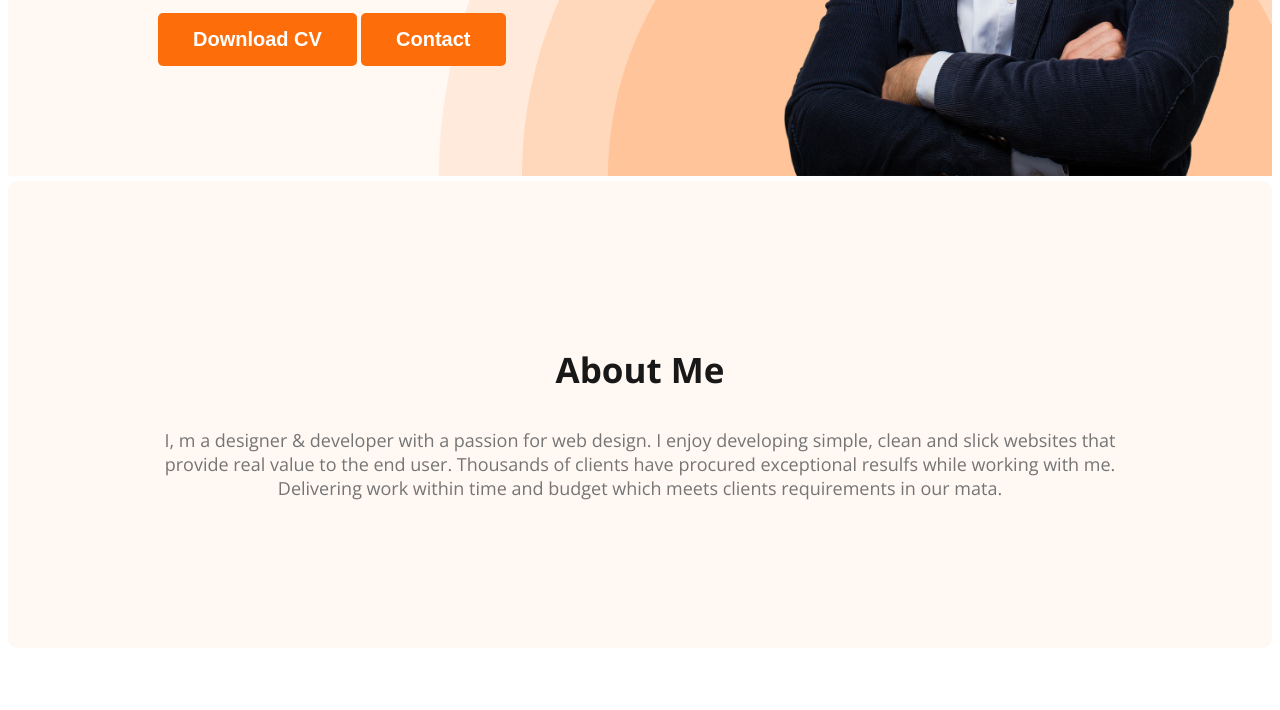
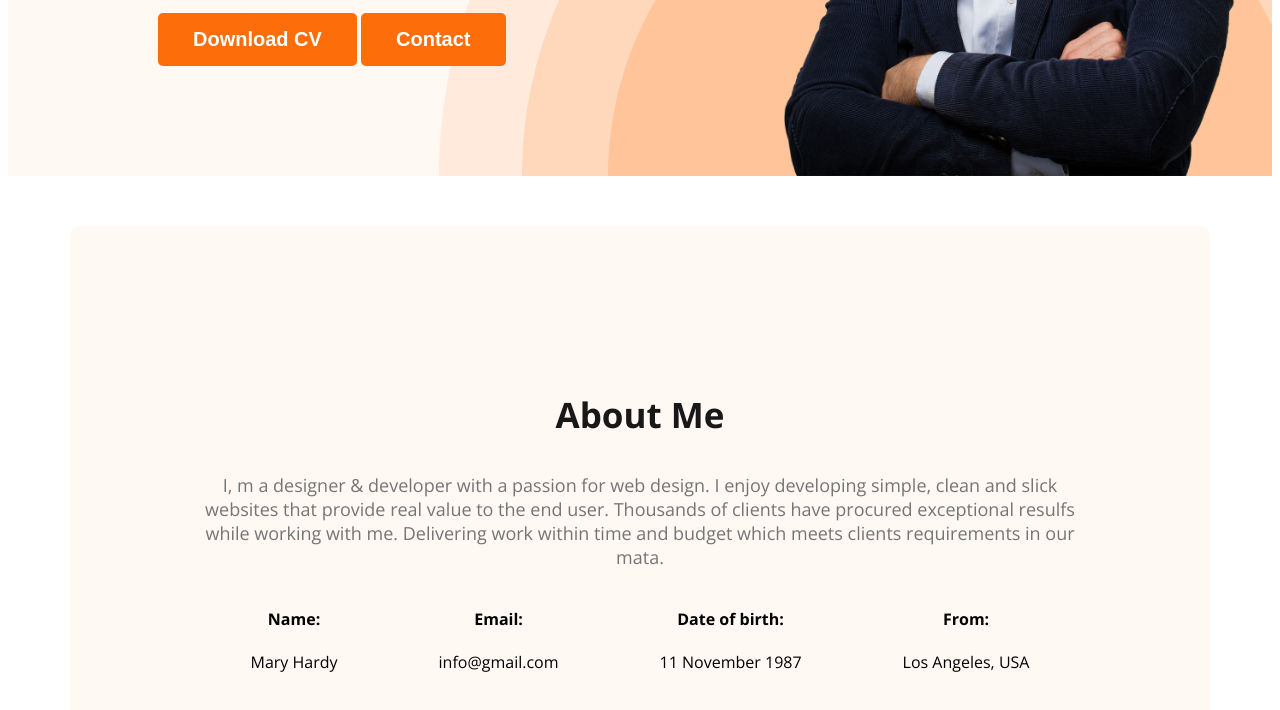
Before and after one commit to Farrington01/my-portfolio, a plain HTML site: page index.html in a window 1280 px wide. Shown: the part 592-1302 px from the top of the page. Before the commit the page ends 1260 px from the top, so only its background shows below. Drawn offline with nearby package versions, Linux system fonts and the light colour scheme.

Commit message:
added about info

```diff
--- a/index.html
+++ b/index.html
@@ -39,6 +39,24 @@
             <p class="section-description">
                 I, m a designer & developer with a passion for web design. I enjoy developing simple, clean and slick websites that provide real value to the end user. Thousands of clients have procured exceptional resulfs while working with me. Delivering work within time and budget which meets clients requirements in our mata.
             </p>
+            <div class="about-info-container">
+            <div class="about-info">
+                <h4 class="info-title">Name:</h4>
+                <p class="info-description">Mary Hardy</p>
+            </div>
+            <div class="about-info">
+                <h4 class="info-title">Email:</h4>
+                <p class="info-description">info@gmail.com</p>
+            </div>
+            <div class="about-info">
+                <h4 class="info-title">Date of birth:</h4>
+                <p class="info-description">11 November 1987</p>
+            </div>
+            <div class="about-info">
+                <h4 class="info-title">From:</h4>
+                <p class="info-description">Los Angeles, USA</p>
+            </div>
+        </div>
         </section>
     </main>
 
--- a/styles/portfolio.css
+++ b/styles/portfolio.css
@@ -101,12 +101,23 @@ nav a {
 }
 
 /* main section styles */
+main{
+    max-width: 1140px;
+    margin: 0 auto;
+}
 
 /* about section style */
 .about {
     padding: 130px;
     border-radius: 10px;
     background: #FFF8F3;
-    margin-top: 5px;
+    margin-top: 50px;
     margin-bottom: 20px;
 }
+.about-info-container{
+    display: flex;
+    justify-content: space-around;
+}
+.about-info{
+    text-align: center;
+}
```
